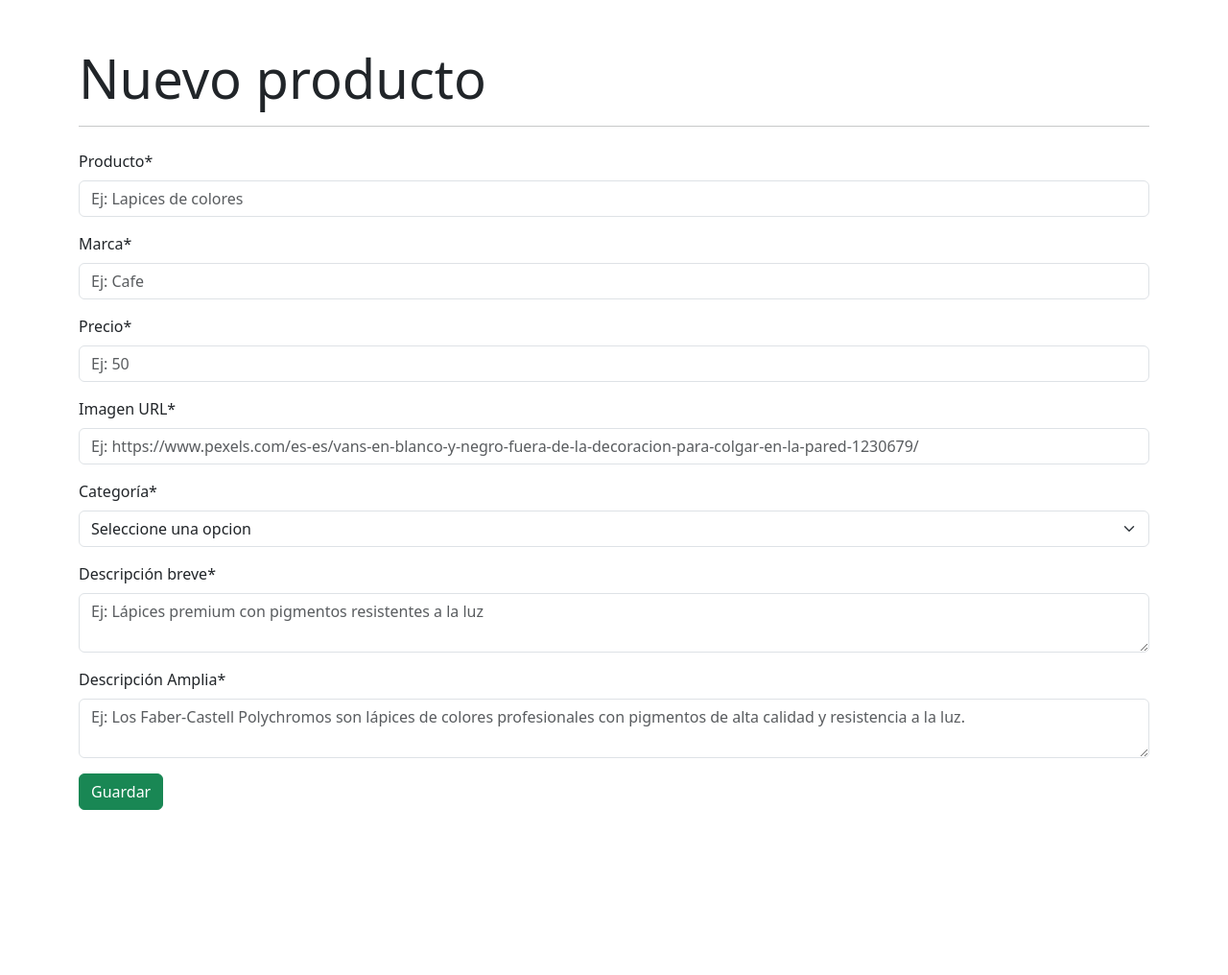
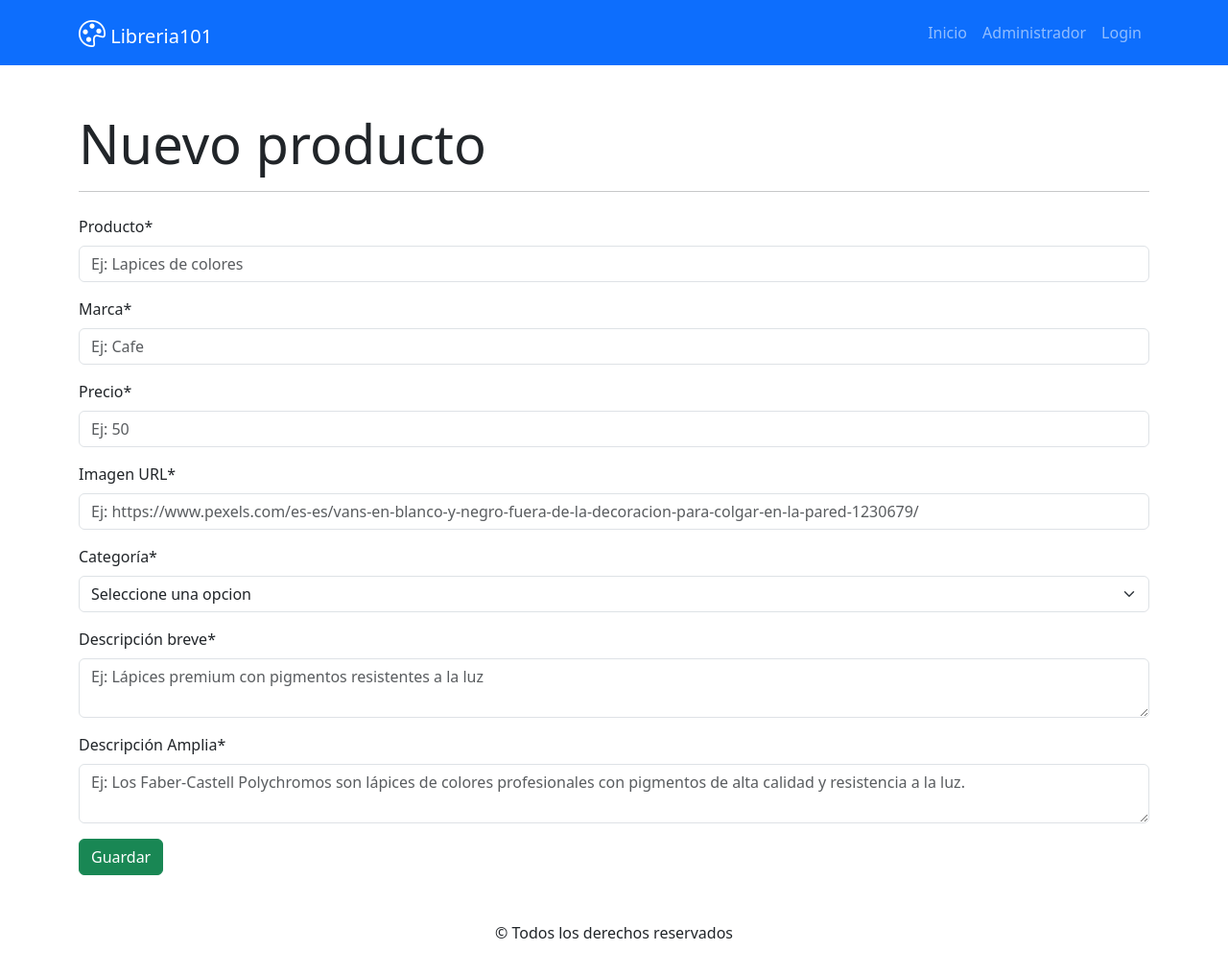
Before and after one commit to rollingcodeschool/libreria101, a React (Vite) app: page /administrador/editar in a window 1280 px wide. Shown: the top 1016 px of the page at 96% size. Before the commit the page ends 868 px from the top, so only its background shows below. Built offline with nearby package versions, Linux system fonts and the light colour scheme.

Commit message:
agremos el menu y footer

```diff
--- a/src/App.jsx
+++ b/src/App.jsx
@@ -14,6 +14,7 @@ import { BrowserRouter, Routes, Route } from "react-router-dom";
 function App() {
   return (
    <BrowserRouter>
+   <Menu></Menu>
     <Routes>
       <Route path="/" element={<Index></Index>}></Route>
       <Route path="/administrador" element={<Administrador></Administrador>}></Route>
@@ -21,6 +22,7 @@ function App() {
       <Route path="/administrador/editar" element={<FormularioProducto></FormularioProducto>}></Route>
       <Route path="*" element={<Error404></Error404>}></Route>
     </Routes>
+    <Footer></Footer>
    </BrowserRouter>
   );
 }
--- a/src/components/pages/Error404.jsx
+++ b/src/components/pages/Error404.jsx
@@ -1,12 +1,12 @@
 import { Button } from "react-bootstrap";
-
+import error from '../../assets/error.png'
 
 const Error404 = () => {
     return (
-        <div>
-            <h1>Error 404</h1>
+        <section className="text-center">
+            <img src={error} alt="Error 404" />
             <Button variant='warning'>Volver al inicio</Button>
-        </div>
+        </section>
     );
 };
 
```
Also changed, not shown: src/assets/error.png (added).
